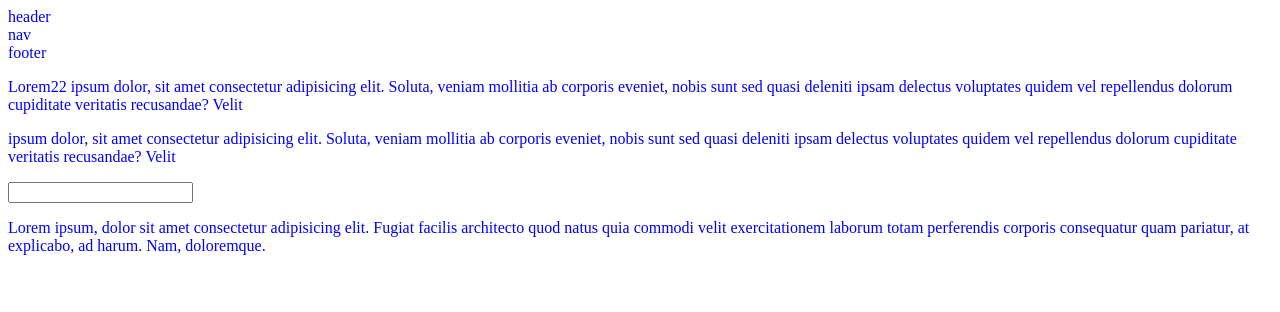
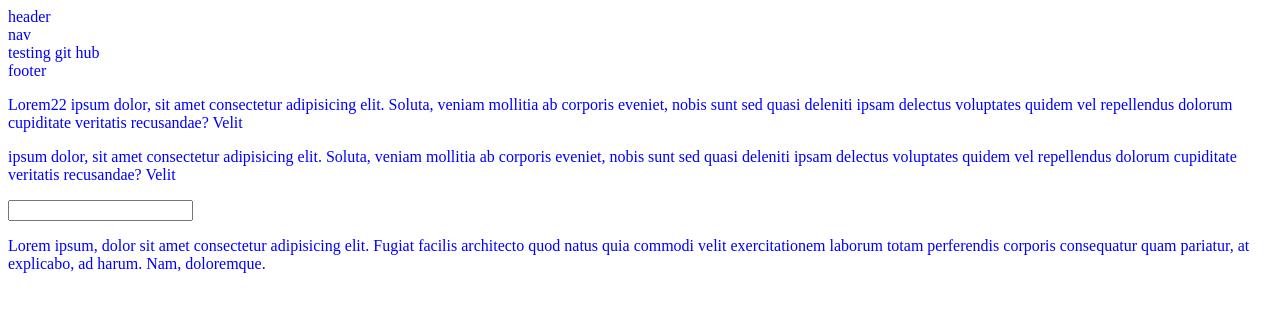
Before and after one commit to MortezaSaghi/projectGit, a website: page index.html in a window 1280 px wide. Drawn offline with Linux system fonts and the light colour scheme.

Commit message:
testing git hub

```diff
--- a/index.html
+++ b/index.html
@@ -12,6 +12,7 @@
     <nav>
         nav
     </nav>
+    <div>testing git hub</div>
     <footer>footer</footer>
     <p>Lorem22 ipsum dolor, sit amet consectetur adipisicing elit. Soluta, veniam mollitia ab corporis eveniet, nobis sunt sed quasi deleniti ipsam delectus voluptates quidem vel repellendus dolorum cupiditate veritatis recusandae? Velit</p>
     <p>ipsum dolor, sit amet consectetur adipisicing elit. Soluta, veniam mollitia ab corporis eveniet, nobis sunt sed quasi deleniti ipsam delectus voluptates quidem vel repellendus dolorum cupiditate veritatis recusandae? Velit</p>
```
